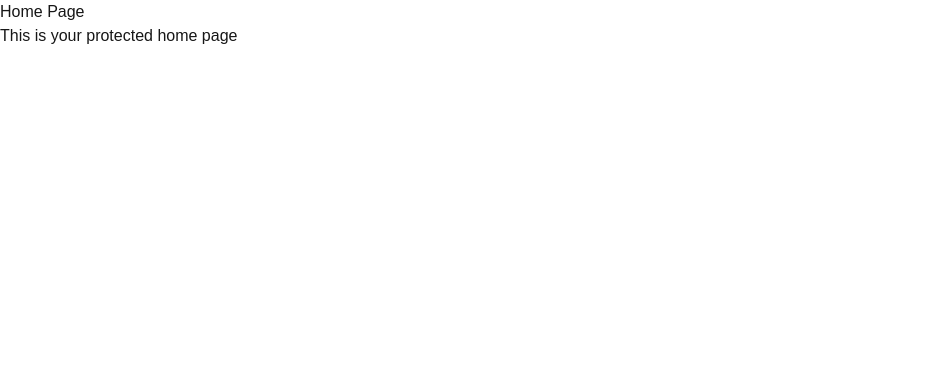
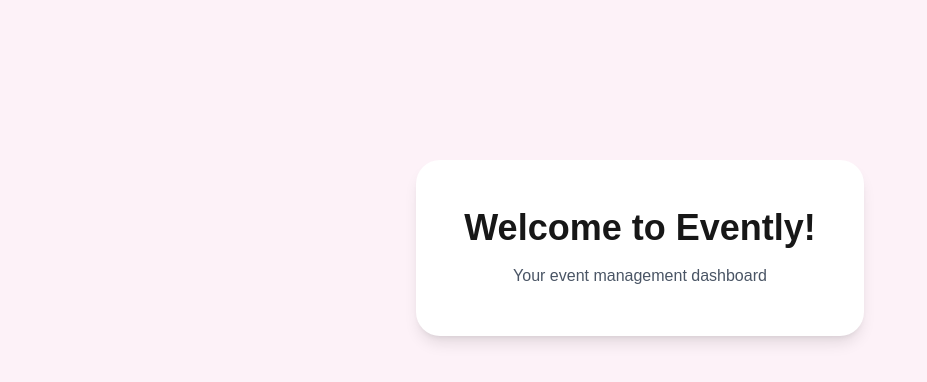
Before and after one commit to ritikarawal/Web-Evently-frontend, a Next.js app: page /home in a window 1280 px wide. Shown: the top 382 px of the page, without its empty margins (0-927 px from the left). Built offline with nearby package versions, Linux system fonts and the light colour scheme.

Commit message:
protected home page

```diff
--- a/app/(protected)/home/page.tsx
+++ b/app/(protected)/home/page.tsx
@@ -1,8 +1,28 @@
+"use client";
+
+import Image from "next/image";
+import Link from "next/link";
+import { useRouter } from "next/navigation";
+
 export default function HomePage() {
+  const router = useRouter();
+
+  const handleLogout = () => {
+    router.push("/login");
+  };
+
   return (
-    <div>
-      <h1>Home Page</h1>
-      <p>This is your protected home page</p>
-    </div>
+    <main className="min-h-screen bg-pink-50">
+      <header className="flex justify-between items-center px-12 py-8">
+
+      </header>
+
+      <section className="flex items-center justify-center py-24">
+        <div className="bg-white rounded-3xl shadow-lg p-12 text-center">
+          <h1 className="text-4xl font-bold mb-4">Welcome to Evently!</h1>
+          <p className="text-gray-600">Your event management dashboard</p>
+        </div>
+      </section>
+    </main>
   );
 }
```
